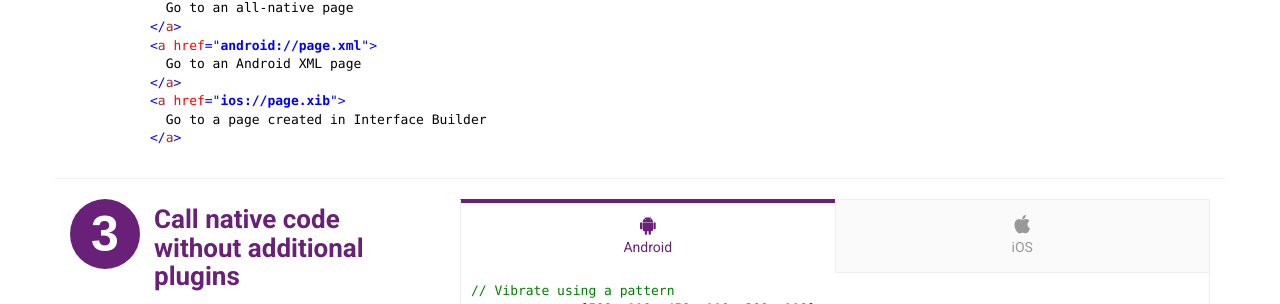
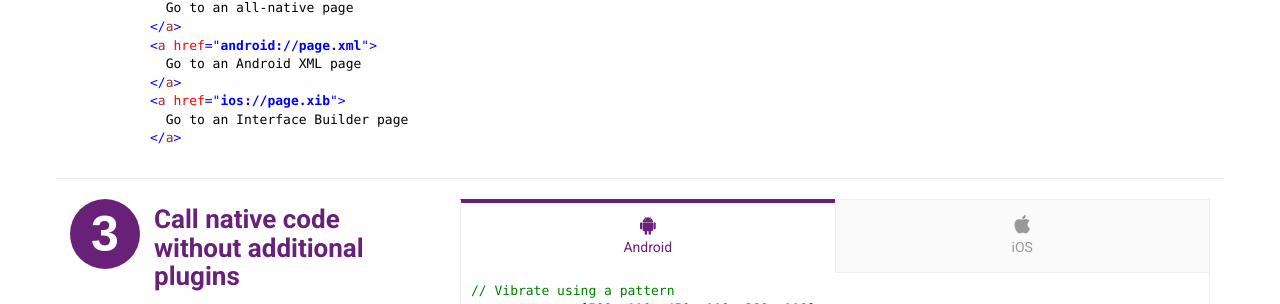
Before and after one commit to microsoft/ace, a Jekyll site: the page built from index.html, in a window 1280 px wide and 900 px high, scrolled down 2041 px. Shown: the part 148-452 px from the top of the window. Built offline with Jekyll 4.4.1, drawn with Linux system fonts in a browser that asks for light colours.

Commit message:
Homepage tweaks

```diff
--- a/index.html
+++ b/index.html
@@ -3,7 +3,7 @@
 ---
 <section class="promo section section-on-bg">
     <div class="container text-center">
-        <h2 class="title">Ace = JavaScript +&nbsp;<i style="color:#3399FF;background:white;white-space:nowrap">&nbsp;Native UI&nbsp;</i>&nbsp;+ iOS + Android</h2>
+        <h2 class="title">Ace = JavaScript +&nbsp;<span style="color:#3399FF;background:white;white-space:nowrap">&nbsp;Native UI&nbsp;</span>&nbsp;+ iOS + Android</h2>
         <h4 style="font-size:large;font-weight:bold;margin-top:-10px">for Apache Cordova</h2>
 
         <br/>
@@ -200,7 +200,7 @@
 <span class="xaml-content">&nbsp;&nbsp;Go to an Android XML page</span>
 &lt;/<span class="xaml-tag">a</span>&gt;
 &lt;<span class="xaml-tag">a</span> <span class="xaml-attr">href</span>="<b>ios://page.xib</b>"&gt;
-&nbsp;&nbsp;<span class="xaml-content">Go to a page created in Interface Builder</span>
+&nbsp;&nbsp;<span class="xaml-content">Go to an Interface Builder page</span>
 &lt;/<span class="xaml-tag">a</span>&gt;
 </pre>
                       </div>
```
